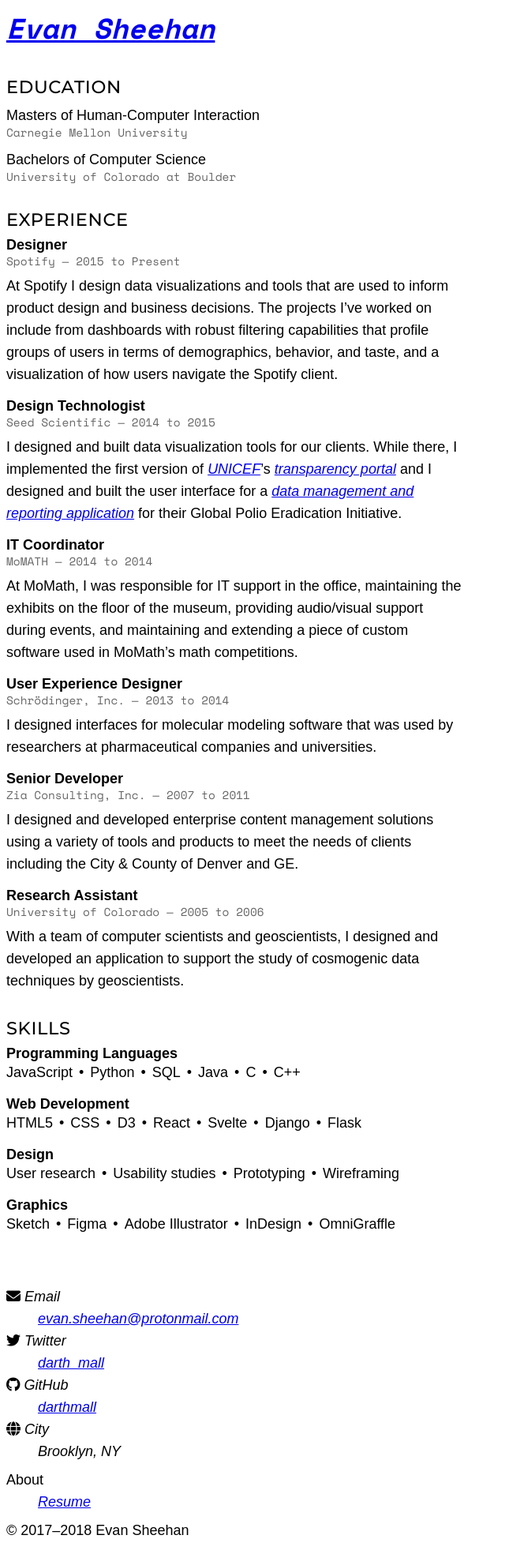
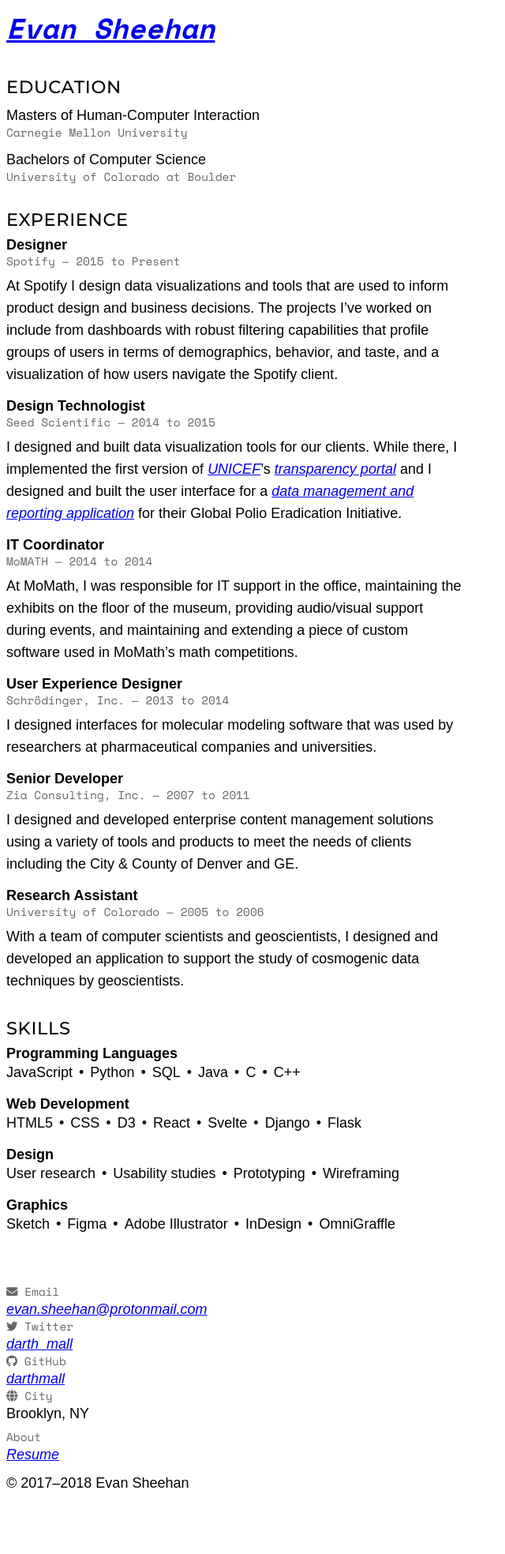
Before and after one commit to darthmall/darthmall.github.io, a Jekyll site: the page built from resume.html, in a window 1280 px wide. Shown: the whole page at 79% size, without its empty margins (0-640 px from the left). Built offline with Jekyll 4.4.1, drawn with Linux system fonts in a browser that asks for light colours; nearby versions of some CDN libraries; some web fonts are replaced; after the commit the page ends 1908 px from its top, so only the background shows below that.

Commit message:
Style definition lists

```diff
--- a/_sass/size.sass
+++ b/_sass/size.sass
@@ -5,7 +5,8 @@
   box-sizing: inherit
 
 p,
-h1
+h1,
+dd
   margin: 0
 
 h2
--- a/_sass/typography.sass
+++ b/_sass/typography.sass
@@ -30,11 +30,16 @@
 a
   font-style: italic
 
+dd
+  font-style: normal
+
+dt,
 .metadata,
 .school
   color: #666
   font-family: $mono-font
   font-size: 0.802em
+  font-style: normal
   font-weight: 200
   line-height: 1.1085
 
```
